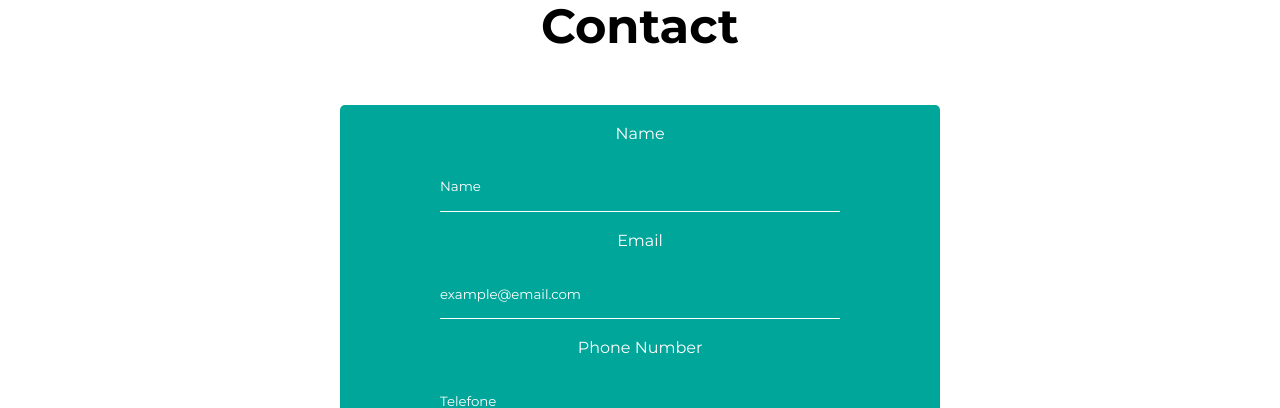
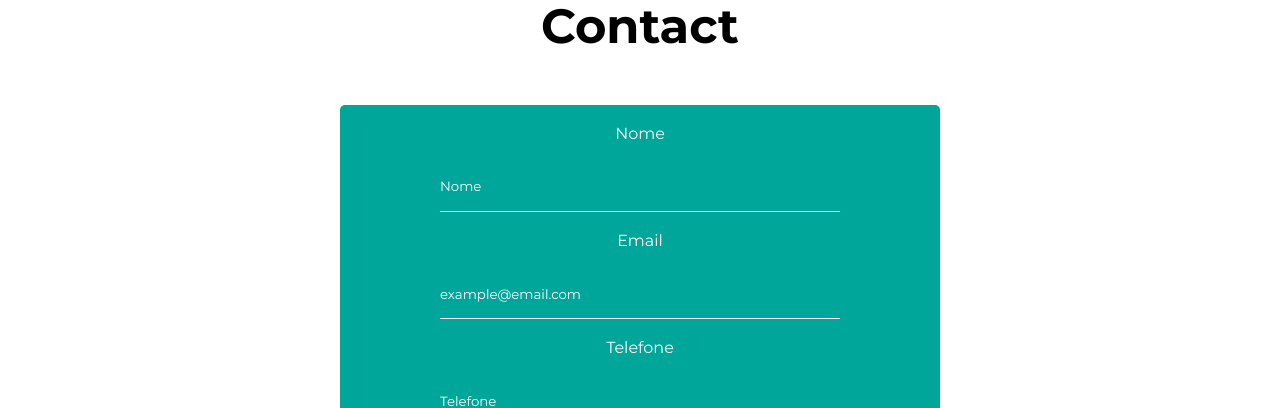
Before and after one commit to fabriciocunhauk/Projeto-chacara-colonia-malhada, a React (Create React App) app: page / in a window 1280 px wide. Shown: the part 3000-3408 px from the top of the page. Built offline with nearby package versions, Linux system fonts and the light colour scheme.

Commit message:
Input ids and label

```diff
--- a/src/components/contactSection.component/ContactSection.jsx
+++ b/src/components/contactSection.component/ContactSection.jsx
@@ -6,12 +6,12 @@ const ContactSection = () => {
         <ContactSectionContainer id="contact-section">
             <h1>Contact</h1>
             <Form action="submit">
-                <Label htmlFor="">Name</Label>
-                <Input type="text" placeholder="Name" required />
-                <Label htmlFor="">Email</Label>
-                <Input type="email" placeholder="example@email.com" required />
-                <Label htmlFor="">Phone Number</Label>
-                <Input type="tel" placeholder="Telefone" required />
+                <Label htmlFor="nome">Nome</Label>
+                <Input type="text" placeholder="Nome" id="nome" required />
+                <Label htmlFor="email">Email</Label>
+                <Input type="email" placeholder="example@email.com" id="email" required />
+                <Label htmlFor="telefone">Telefone</Label>
+                <Input type="tel" placeholder="Telefone" id="telefone" required />
                 <Button type="submit">Enviar</Button>
             </Form>
         </ContactSectionContainer>
```
Also changed, not shown: 1 other file (tests, documents, lock files or other folders).
